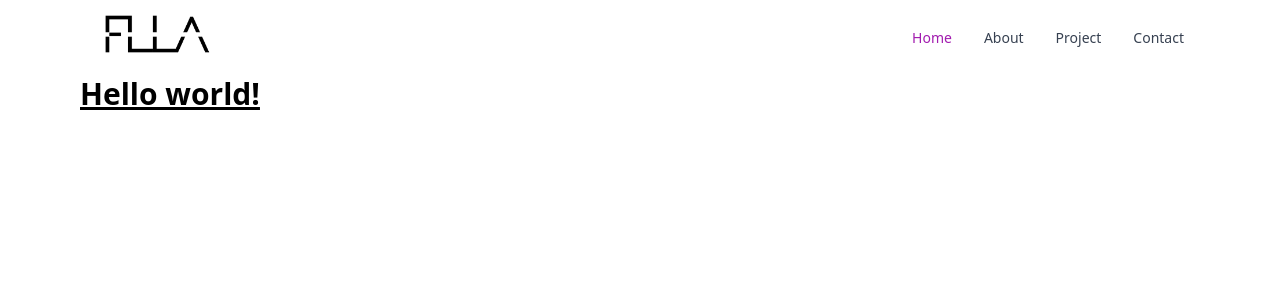
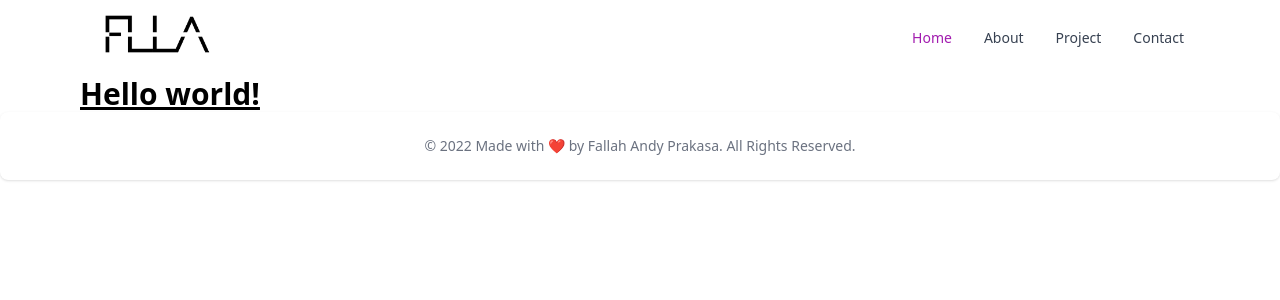
Before and after one commit to falla-vall/personal, a Next.js app: page / in a window 1280 px wide. Shown: the top 300 px of the page. Built offline with nearby package versions, Linux system fonts and the light colour scheme.

Commit message:
Build footer

```diff
--- a/components/Layout.jsx
+++ b/components/Layout.jsx
@@ -1,4 +1,5 @@
 import Head from "next/head";
+import Footer from "./ui/Footer";
 import Navbar from "./ui/Navbar";
 
 export default function Layout({ children }) {
@@ -11,6 +12,7 @@ export default function Layout({ children }) {
       </Head>
       <Navbar />
       <main className="container">{children}</main>
+      <Footer />
     </>
   );
 }
--- /dev/null
+++ b/components/ui/Footer.jsx
@@ -0,0 +1,11 @@
+import React from "react";
+
+export default function Footer() {
+  return (
+    <footer className="p-4 bg-white rounded-lg shadow flex items-center justify-center md:p-6 dark:bg-gray-800">
+      <span className="text-sm text-gray-500 text-center dark:text-gray-400">
+        © 2022 Made with ❤️ by Fallah Andy Prakasa. All Rights Reserved.
+      </span>
+    </footer>
+  );
+}
```
